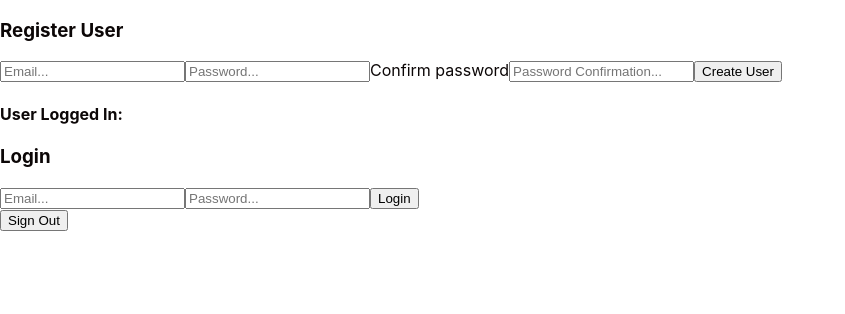
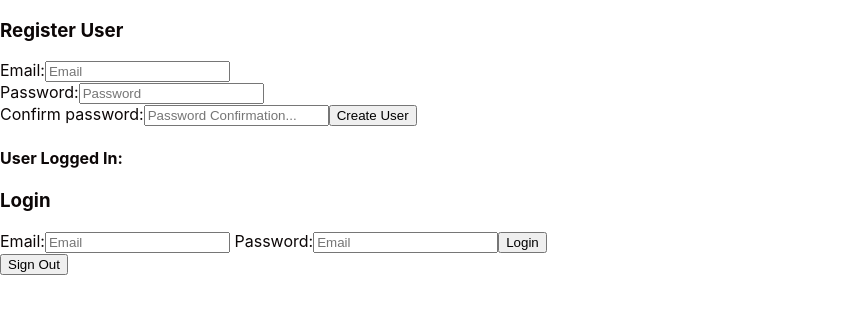
Before and after one commit to sf-adams/ClanHub, a React (Create React App) app in the folder client/: page / in a window 1280 px wide. Shown: the top 314 px of the page, without its empty margins (0-845 px from the left). Built offline with nearby package versions, Linux system fonts and the light colour scheme; no server answers.

Commit message:
refactor on moving login

```diff
--- a/client/src/components/login/LoginComponent.js
+++ b/client/src/components/login/LoginComponent.js
@@ -1,10 +1,31 @@
 import React, {useState, useEffect} from 'react';
+import { auth } from "../../auth/firebase-config";
+
+import { signInWithEmailAndPassword, signOut } from 'firebase/auth';
 
 export default function LoginComponent() {
 
   const [email, setEmail] = useState("");
   const [password, setPassword] = useState("");
-  const [passwordConfirm, setPasswordConfirm] = useState("");
+  // const [passwordConfirm, setPasswordConfirm] = useState("");
+
+
+  const login = async () => {
+    try {
+      const user = await signInWithEmailAndPassword(
+        auth,
+        email,
+        password
+      );
+      console.log(user);
+    } catch (error) {
+      console.log(error.message);
+    }
+  };
+
+  const logout = async () => {
+    await signOut(auth);
+  };
 
   const handleEmailChange = (ev) => {
     setEmail(ev.target.value);
@@ -14,13 +35,42 @@ export default function LoginComponent() {
     setPassword(ev.target.value);
   };
 
-  const handlePasswordConfirmChange = (ev) => {
-    setPasswordConfirm(ev.target.value);
-  };
+  // const handlePasswordConfirmChange = (ev) => {
+  //   setPasswordConfirm(ev.target.value);
+  // };
 
   return (
     <>
       <div>
+        <h3> Login </h3>
+        <label htmlFor="login-Email"> Email:</label>
+        <input
+          type="email"
+          id="login-email"
+          name="email"
+          value={email}
+          required
+          autoComplete="off"
+          placeholder="Email"
+          onChange={handleEmailChange}
+        />
+        <label htmlFor="login-Password"> Password:</label>
+        <input
+          type="password"
+          id="login-password"
+          name="email"
+          value={password}
+          required
+          autoComplete="off"
+          placeholder="Email"
+          onChange={handlePasswordChange}
+        />
+
+        <button onClick={login}> Login</button>
+      </div>
+
+      <button onClick={logout}> Sign Out </button>
+      {/* <div>
         <h2>Login!</h2>
         <form action="POST" className="group">
           <div className="form-item email-group-login">
@@ -48,8 +98,7 @@ export default function LoginComponent() {
           </div>
           <button type="sumbit">Register</button>
         </form>
-      </div>
-
+      </div> */}
     </>
   );
 }
--- a/client/src/components/login/Signup.js
+++ b/client/src/components/login/Signup.js
@@ -48,9 +48,33 @@ export default function Signup() {
     <>
       <div>
         <h3> Register User </h3>
-        <input placeholder="Email..." onChange={handleEmailChange} />
-        <input placeholder="Password..." onChange={handlePasswordChange} />
-        <label htmlFor="signup-confirm-password">Confirm password</label>
+        <div className="group">
+          <label htmlFor="signup-Email"> Email:</label>
+          <input
+            type="email"
+            id="signup-email"
+            name="email"
+            value={email}
+            required
+            autoComplete="off"
+            placeholder="Email"
+            onChange={handleEmailChange}
+          />
+        </div>
+        <div className="group">
+          <label htmlFor="signup-password"> Password:</label>
+          <input
+            type="password"
+            id="-signup-password"
+            name="[password]"
+            value={password}
+            required
+            autoComplete="off"
+            placeholder="Password"
+            onChange={handlePasswordChange}
+          />
+        </div>
+        <label htmlFor="signup-confirm-password">Confirm password:</label>
         <input
           type="password"
           id="signup-confirm-password"
--- a/client/src/containers/LoginContainer.js
+++ b/client/src/containers/LoginContainer.js
@@ -1,18 +1,18 @@
 import { useState } from "react";
 import Signup from "../components/login/Signup";
+import Login from '../components/login/LoginComponent'
 import {
   createUserWithEmailAndPassword,
-  signInWithEmailAndPassword,
   onAuthStateChanged,
   signOut,
 } from "firebase/auth";
 import { auth } from "../auth/firebase-config";
 
 function App() {
-  const [registerEmail, setRegisterEmail] = useState("");
-  const [registerPassword, setRegisterPassword] = useState("");
-  const [loginEmail, setLoginEmail] = useState("");
-  const [loginPassword, setLoginPassword] = useState("");
+  // const [registerEmail, setRegisterEmail] = useState("");
+  // const [registerPassword, setRegisterPassword] = useState("");
+  // const [loginEmail, setLoginEmail] = useState("");
+  // const [loginPassword, setLoginPassword] = useState("");
 
   const [user, setUser] = useState({});
 
@@ -20,61 +20,27 @@ function App() {
     setUser(currentUser);
   });
 
-  const register = async () => {
-    try {
-      const user = await createUserWithEmailAndPassword(
-        auth,
-        registerEmail,
-        registerPassword
-      );
-      console.log(user);
-    } catch (error) {
-      console.log(error.message);
-    }
-  };
+  // const register = async () => {
+  //   try {
+  //     const user = await createUserWithEmailAndPassword(
+  //       auth,
+  //       registerEmail,
+  //       registerPassword
+  //     );
+  //     console.log(user);
+  //   } catch (error) {
+  //     console.log(error.message);
+  //   }
+  // };
 
-  const login = async () => {
-    try {
-      const user = await signInWithEmailAndPassword(
-        auth,
-        loginEmail,
-        loginPassword
-      );
-      console.log(user);
-    } catch (error) {
-      console.log(error.message);
-    }
-  };
 
-  const logout = async () => {
-    await signOut(auth);
-  };
 
   return (
     <>
       <Signup />
-
-      <div>
-        <h3> Login </h3>
-        <input
-          placeholder="Email..."
-          onChange={(event) => {
-            setLoginEmail(event.target.value);
-          }}
-        />
-        <input
-          placeholder="Password..."
-          onChange={(event) => {
-            setLoginPassword(event.target.value);
-          }}
-        />
-
-        <button onClick={login}> Login</button>
-      </div>
+      <Login/>
 
 
-
-      <button onClick={logout}> Sign Out </button>
     </>
   );
 }
```
